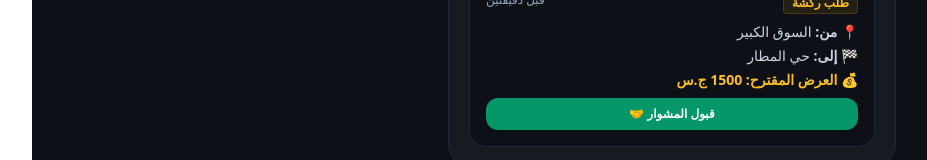
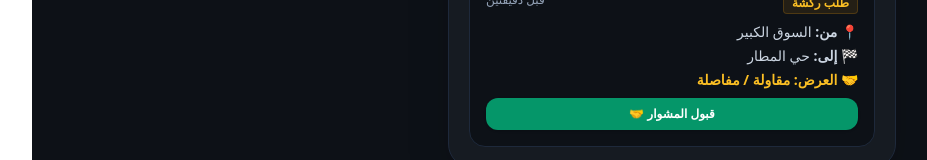
Before and after one commit to paradisesoap653-dotcom/Rakshtak, a Next.js app: page /driver in a window 1280 px wide. Shown: the part 492-652 px from the top of the page, without its empty margins (139-1066 px from the left). Built offline with nearby package versions, Linux system fonts and the light colour scheme; no server answers.

Commit message:
Update page.tsx

```diff
--- a/src/app/driver/page.tsx
+++ b/src/app/driver/page.tsx
@@ -29,7 +29,7 @@ export default function DriverPage() {
                 : "bg-rose-500/20 text-rose-400 border border-rose-500/40"
             }`}
           >
-            {isAvailable ? "م متاح للطلبات 🟢" : "غير متاح 🔴"}
+            {isAvailable ? "متاح للطلبات 🟢" : "غير متاح 🔴"}
           </button>
         </div>
 
@@ -75,7 +75,7 @@ export default function DriverPage() {
               <div className="text-sm space-y-1">
                 <p className="text-slate-300">📍 <b>من:</b> السوق الكبير</p>
                 <p className="text-slate-300">🏁 <b>إلى:</b> حي المطار</p>
-                <p className="text-amber-400 font-bold">💰 <b>العرض المقترح:</b> 1500 ج.س</p>
+                <p className="text-amber-400 font-bold">🤝 <b>العرض:</b> مقاولة / مفاصلة</p>
               </div>
               <button className="w-full py-2 bg-emerald-600 hover:bg-emerald-500 text-white font-bold rounded-xl text-xs shadow transition mt-2">
                 قبول المشوار 🤝
```
